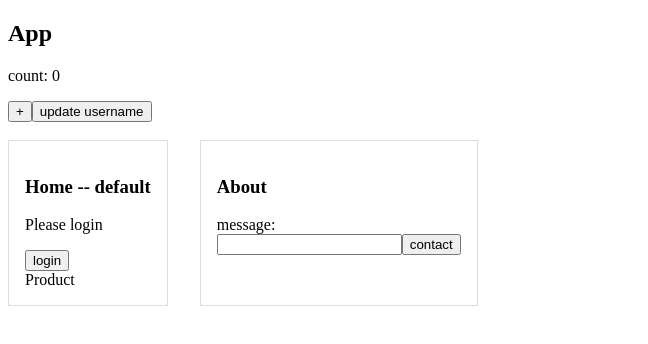
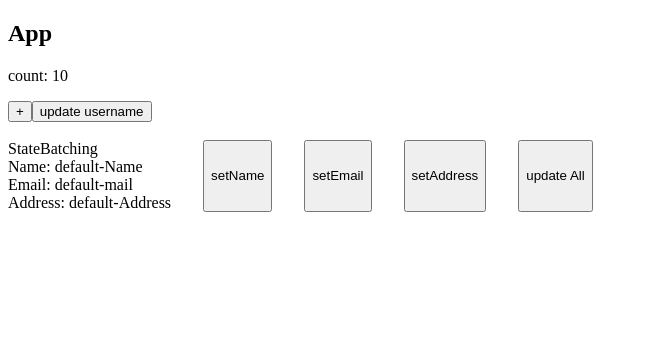
Before and after one commit to Abhinavav23/stark-react-basic, a React (Create React App) app: page / in a window 1280 px wide. Shown: the top 344 px of the page, without its empty margins (0-648 px from the left). Built offline with nearby package versions, Linux system fonts and the light colour scheme.

Commit message:
[30 Aug 2023] use callback, useMemo, state batching

```diff
--- a/src/V8_Optimisation/App.jsx
+++ b/src/V8_Optimisation/App.jsx
@@ -1,17 +1,42 @@
-import React, { useState } from "react";
+import React, { useCallback, useMemo, useState } from "react";
 import Home from "./components/Home";
 import { About } from "./components/About";
+import { Product } from "./components/Product";
+import { StateBatching } from "./components/StateBatching";
 
 export const App = () => {
-  const [counter, setCounter] = useState(0);
+  const [counter, setCounter] = useState(10);
   const [username, setUserName] = useState("default");
   console.log("rendering App");
 
   //   useCallback and useMemo
+  //   hook that helps us in memoizing a function
+  //   it takes the callback function as a first args
+  //   2nd argument which is dep array
+  // returns a memoized version of function
 
-  const contactUs = (message) => {
+  const contactUs = useCallback((message) => {
     console.log(message);
-  };
+  }, []);
+
+  //   decressing from 0
+  const decrement = useCallback(() => {
+    console.log("calling decrement");
+    console.log("counter", counter);
+    setCounter(counter - 1);
+  }, [counter]);
+
+  //   useMemo is used to memoize the value
+  //   first argument could be the func
+  //   2nd arg could be dep array which will recalculate the value on changing the var
+  //   returns the memoized value if nothing changes in dep array
+  const userInfo = useMemo(() => {
+    console.log("calling use memo");
+    console.log("counter", counter);
+    // loop that runs 10000 times
+    // complex calculation which can take time --> 10 sec
+    return { name: "Mobile", price: counter * 1000 };
+  }, []);
 
   return (
     <>
@@ -23,8 +48,10 @@ export const App = () => {
       </section>
       <br />
       <main style={{ display: "flex", gap: "2rem" }}>
-        <Home username={username} />
-        <About contact={contactUs} />
+        {/* <Home username={username} /> */}
+        {/* <About contact={contactUs} decrementCount={decrement} /> */}
+        {/* <Product info={userInfo} /> */}
+        <StateBatching/>
       </main>
     </>
   );
@@ -32,3 +59,14 @@ export const App = () => {
 
 // state update causing re render
 // parent re rendering is always re rendering the child
+
+// function test(){
+//     console.log('test');
+// }
+
+// test()
+
+// const userInfo1 = { name: "Mobile", price: 25000 };
+// const userInfo2 = { name: "Mobile", price: 25000 };
+
+// console.log(userInfo1 === userInfo2); //true
--- a/src/V8_Optimisation/components/About.jsx
+++ b/src/V8_Optimisation/components/About.jsx
@@ -1,6 +1,6 @@
 import React, { memo, useRef } from "react";
 
-export const About = memo(({ contact }) => {
+export const About = memo(({ contact, decrementCount }) => {
   console.log("rendering About");
   const messageRef = useRef();
 
@@ -8,6 +8,7 @@ export const About = memo(({ contact }) => {
     const { value } = messageRef.current;
     contact(value);
   };
+
   return (
     <section style={{ border: "1px solid #ddd", padding: "1rem" }}>
       <h3>About</h3>
@@ -15,10 +16,11 @@ export const About = memo(({ contact }) => {
       <br />
       <input type="text" id="messgae" ref={messageRef} />
       <button onClick={handleClick}>contact</button>
+      <br />
+      <button onClick={decrementCount}>-</button>
     </section>
   );
 });
-
 
 // const a = () => {
 //     return 10
--- a/src/V8_Optimisation/components/Home.jsx
+++ b/src/V8_Optimisation/components/Home.jsx
@@ -1,5 +1,4 @@
 import React, { useState } from "react";
-import { Product } from "./Product";
 
 import { memo } from "react";
 
@@ -15,7 +14,6 @@ const Home = (props) => {
       <button onClick={() => setLogin(!login)}>
         {login ? "logout" : "login"}
       </button>
-      <Product />
     </section>
   );
 };
@@ -27,6 +25,12 @@ export default memo(Home);
 // comparing the props passed previously and currently
 // if there is no change then it will not rerender the comp
 
+// memo
+// takes comp as argument
+// returns a memoized version of that comp
+
+
+
 
 // function Home(){
 //     return 'Home'
@@ -35,3 +39,13 @@ export default memo(Home);
 
 // Home();
 // Home();
+
+// function multiply(a,b){
+//     return a*b
+// }
+
+// function TenMultiply(x){
+//     return multiply(10,x)
+// }
+
+// TenMultiply();
--- a/src/V8_Optimisation/components/Product.jsx
+++ b/src/V8_Optimisation/components/Product.jsx
@@ -1,8 +1,12 @@
-import React from 'react'
+import React, { memo } from 'react'
 
-export const Product = () => {
+export const Product = memo(({info}) => {
     console.log('rendering product');
   return (
-    <div>Product</div>
+    <>
+        <h3>Product</h3>
+        <div>name: {info.name}</div>
+        <div>price: {info.price}</div>
+    </>
   )
-}
+})
--- /dev/null
+++ b/src/V8_Optimisation/components/StateBatching.jsx
@@ -0,0 +1,36 @@
+import React, { useState } from "react";
+
+export const StateBatching = () => {
+  const [name, setName] = useState("default-Name");
+  const [email, setEmail] = useState("default-mail");
+  const [address, setAddress] = useState("default-Address");
+
+  const updateAll = () => {
+    console.log('before', name, address, email);
+    setName("new name");
+    setAddress("new add");
+    setEmail("new email");
+    console.log('after', name, address, email);
+  };
+
+  console.log("rendering StateBatching");
+
+  //  before react 18 only event handler were batching the state update calls
+  // after react 18 all the calls are batched --> setTimeout, async await, fetch.then(() => {})
+
+  return (
+    <>
+      <section>
+        <div>StateBatching</div>
+        <div>Name: {name}</div>
+        <div>Email: {email}</div>
+        <div>Address: {address}</div>
+      </section>
+
+      <button onClick={() => setName("new name")}>setName</button>
+      <button onClick={() => setEmail("new email")}>setEmail</button>
+      <button onClick={() => setAddress("new Add")}>setAddress</button>
+      <button onClick={updateAll}>update All</button>
+    </>
+  );
+};
```
